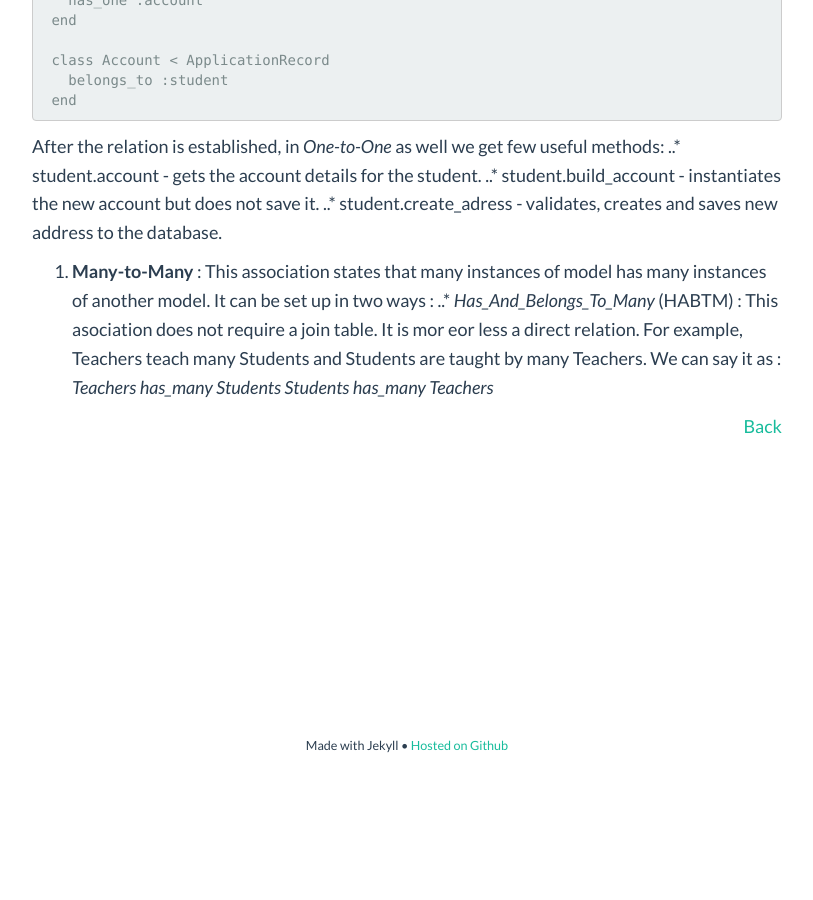
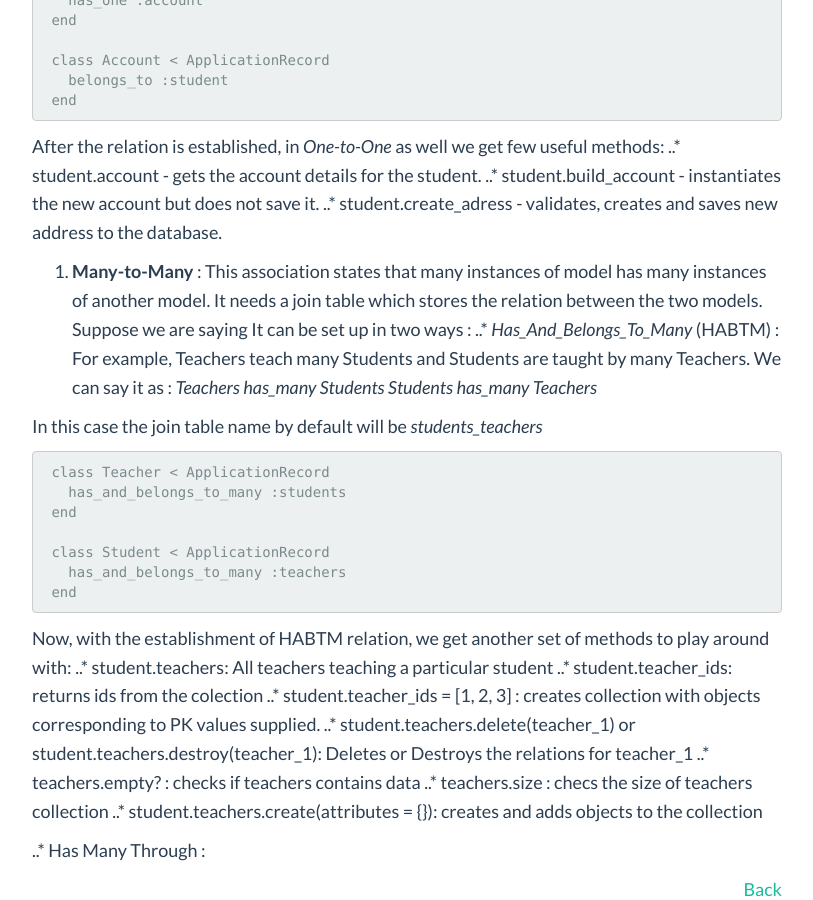
Before and after one commit to soumyaveer/soumyaveer.github.io, a Jekyll site: the page built from _posts/2017-03-15-a-maze-of-associations.markdown, in a window 1280 px wide and 900 px high, scrolled down 2110 px. Shown: the whole window, without its empty margins (233-1046 px from the left). Built offline with Jekyll 4.4.1, drawn with Linux system fonts in a browser that asks for light colours; comment, search, counter and statistics services are not loaded; before the commit the page ends 2866 px from its top, so only the background shows below that.

Commit message:
Complete HABTM relation

````diff
--- a/_posts/2017-03-15-a-maze-of-associations.markdown
+++ b/_posts/2017-03-15-a-maze-of-associations.markdown
@@ -72,10 +72,34 @@ Time to dive in and have a closer look at these associations:
  ..* student.build_account - instantiates the new account but does not save it.
  ..* student.create_adress - validates, creates and saves new address to the database.
 
-3. **Many-to-Many** : This association states that many instances of model has many instances of another model.
+3. **Many-to-Many** : This association states that many instances of model has many instances of another model. It needs
+a join table which stores the relation between the two models. Suppose we are saying
 It can be set up in two ways :
-..* _Has_And_Belongs_To_Many_ (HABTM) : This asociation does not require a join table. It is mor eor less a direct relation.
+..* _Has_And_Belongs_To_Many_ (HABTM) :
 For example, Teachers teach many Students and Students are taught by many Teachers.
 We can say it as :
   _Teachers has_many Students_
   _Students has_many Teachers_
+
+In this case the join table name by default will be _students_teachers_
+
+ ```ruby
+ class Teacher < ApplicationRecord
+   has_and_belongs_to_many :students
+ end
+
+ class Student < ApplicationRecord
+   has_and_belongs_to_many :teachers
+ end
+ ```
+ Now, with the establishment of HABTM relation, we get another set of methods to play around with:
+ ..* student.teachers: All teachers teaching a particular student
+ ..* student.teacher_ids: returns ids from the colection
+ ..* student.teacher_ids = [1, 2, 3] : creates collection with objects corresponding to PK values supplied.
+ ..* student.teachers.delete(teacher_1) or student.teachers.destroy(teacher_1): Deletes or Destroys the relations for teacher_1
+ ..* teachers.empty? : checks if teachers contains data
+ ..* teachers.size : checs the size of teachers collection
+ ..* student.teachers.create(attributes = {}): creates and adds objects to the collection
+
+
+..* Has Many Through :
````
